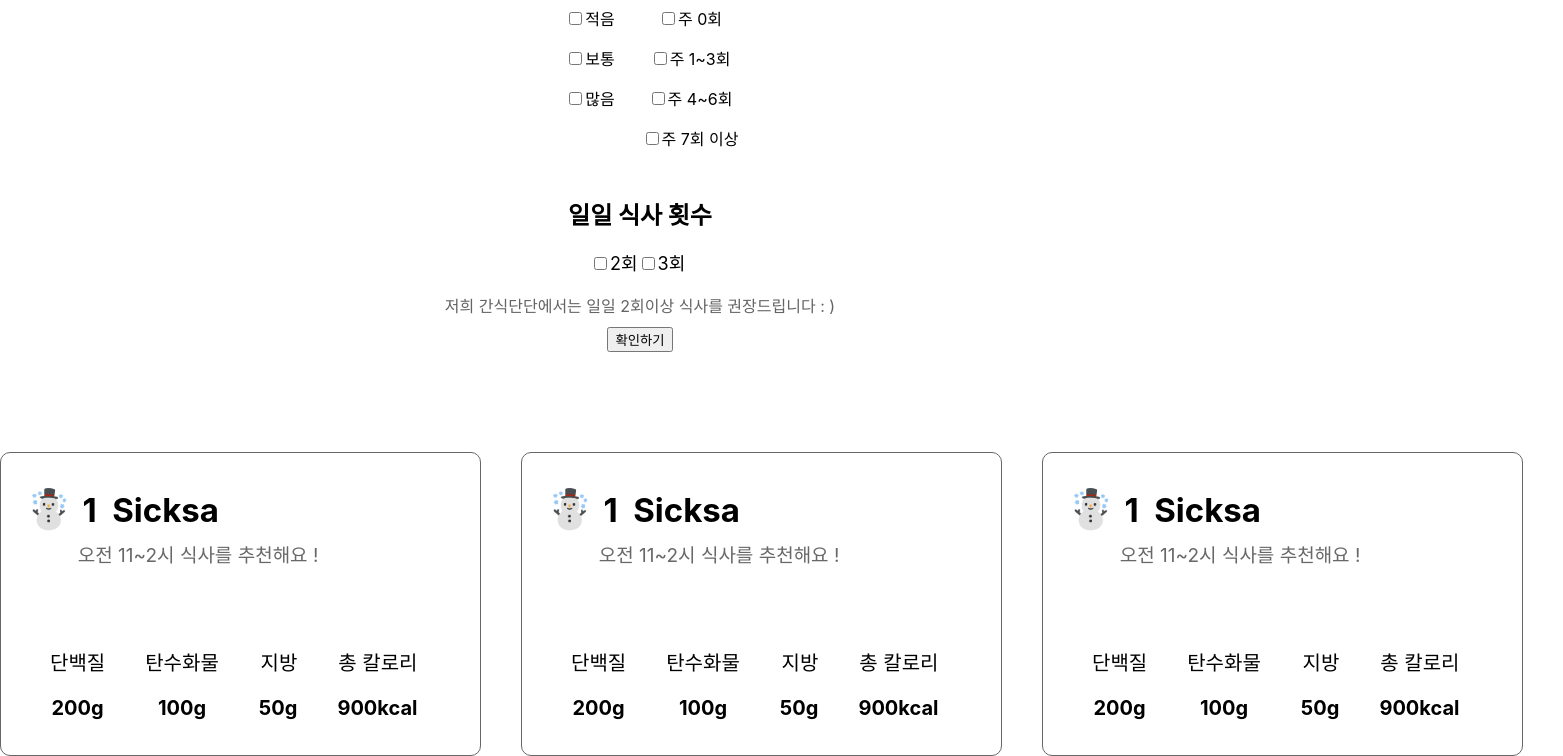
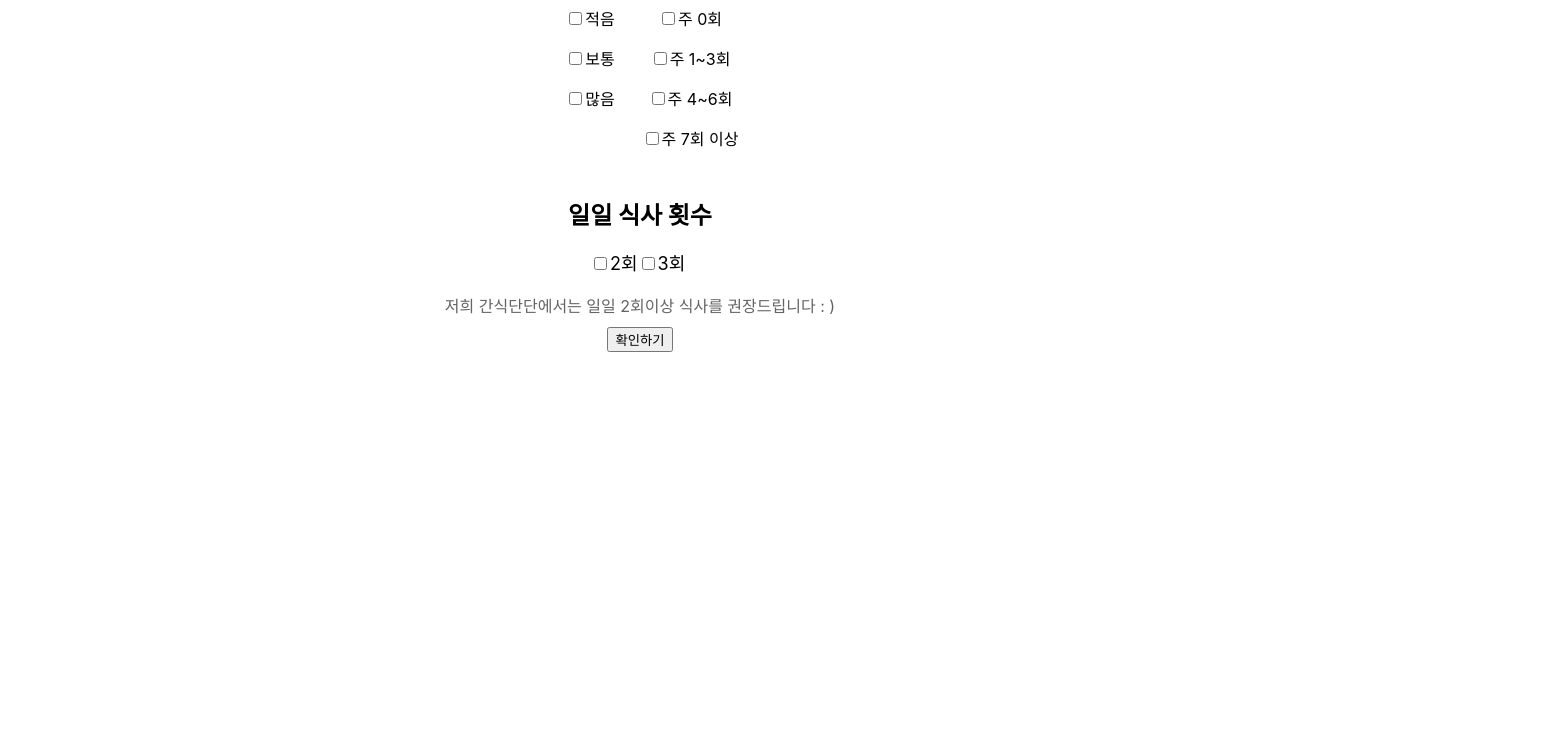
Before and after one commit to djgnfj-svg/2022_finished_project, a React (Create React App) app in the folder frontend/: page / in a window 1280 px wide. Shown: the part 370-1126 px from the top of the page, 1563 px wide, since content can reach past the window. After the commit the page ends 800 px from the top, so only its background shows below. Built offline with nearby package versions, Linux system fonts and the light colour scheme.

Commit message:
add userInfo CheckBtn

```diff
--- a/frontend/src/pages/MainPage/KcalInfo/KcalInfo.js
+++ b/frontend/src/pages/MainPage/KcalInfo/KcalInfo.js
@@ -2,10 +2,14 @@ import React from 'react'
 import './KcalInfo.css'
 import Sicksa from './Section/Sicksa/Sicksa'
 
-function KcalInfo() {
+function KcalInfo({ info }) {
   return (
     <div>
       <div className='Kcal_Info'>
+        {/**
+         * 1. meals 만큼 map으로 식사 카드 생성
+         * 2. 식사카드에 meals.{index+1}meals 전송
+         */}
         <Sicksa />
         <Sicksa />
         <Sicksa />
--- a/frontend/src/pages/MainPage/KcalInfo/Section/Sicksa/Sicksa.js
+++ b/frontend/src/pages/MainPage/KcalInfo/Section/Sicksa/Sicksa.js
@@ -26,9 +26,7 @@ function Sicksa() {
                 <div>
                     <div>총 칼로리</div>
                     <h2>900kcal</h2>
-
                 </div>
-
             </div>
         </div>
     )
--- a/frontend/src/pages/MainPage/MainPage.js
+++ b/frontend/src/pages/MainPage/MainPage.js
@@ -1,21 +1,48 @@
-import React from 'react'
+import React, { useEffect, useState } from 'react'
 import Hero from './Hero/Hero'
 import KcalInfo from './KcalInfo/KcalInfo'
 import './MainPage.css'
 import UserInfo from './UserInfo/UserInfo'
 
 function MainPage() {
+
+  const [userInfo, setUserInfo] = useState('')
+  const [booleanCheck, setBooleanCheck] = useState(false)
+
+  const handleSubmitInfo = (info) => {
+    setUserInfo(info)
+  }
+
+  const handleBackInput = () => {
+    setBooleanCheck(false)
+    setUserInfo('')
+  }
+
+  useEffect(() => {
+    if (userInfo !== '') {
+      setBooleanCheck(true)
+    } else {
+      setBooleanCheck(false)
+    }
+  }, [userInfo])
+
+
   return (
     <div>
-        <div className='hero_Content'>
-
+      <div className='hero_Content'>
+      </div>
+      {booleanCheck ? (
+        <>
+          <div className='user_Content'>
+            <KcalInfo info={userInfo} />
+          </div>
+          <button onClick={() => handleBackInput()}>뒤로가기</button>
+        </>
+      ) :
+        <div className='user_Content'>
+          <UserInfo submit={handleSubmitInfo} />
         </div>
-        <div className='user_Content'>
-            <UserInfo />
-        </div>
-        <div className='user_Content'>
-            <KcalInfo />
-        </div>
+      }
     </div>
   )
 }
--- a/frontend/src/pages/MainPage/UserInfo/Section/Infobase/Infobase.js
+++ b/frontend/src/pages/MainPage/UserInfo/Section/Infobase/Infobase.js
@@ -6,7 +6,7 @@ import './Infobase.css'
 import axios from 'axios'
 import { inputUrl } from '../../../../../apiUrl/ApiUrl'
 
-function Infobase() {
+function Infobase({submit}) {
     const [userInput, setUserInput] = useState({
         age: "", // 나이
         height: "",  // 키
@@ -48,10 +48,11 @@ function Infobase() {
     const handleSubmitInfo = () => {
         axios.post(inputUrl , userInput)
             .then(res => {
-                console.log(res)
+                submit(res.data)
+                console.log(res.data)
+            }).catch(error => {
+                console.log(error)
             })
-
-        console.log(userInput)
     }
 
     return (
--- a/frontend/src/pages/MainPage/UserInfo/UserInfo.js
+++ b/frontend/src/pages/MainPage/UserInfo/UserInfo.js
@@ -4,12 +4,12 @@ import Infobase from './Section/Infobase/Infobase'
 import Running from './Section/Running/Running'
 import Sicksa from './Section/Sicksa/Sicksa'
 import './UserInfo.css'
-function UserInfo() {
+function UserInfo({submit}) {
 
   return (
     <div className='userInfo'>
       <div className='기본 정보'>
-        <Infobase />
+        <Infobase submit={submit} />
       </div>
 
     </div>
```
